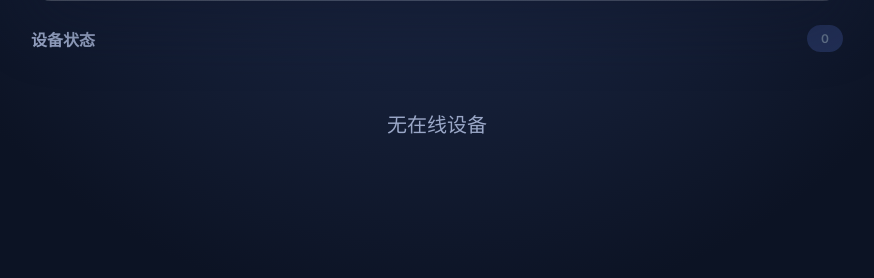
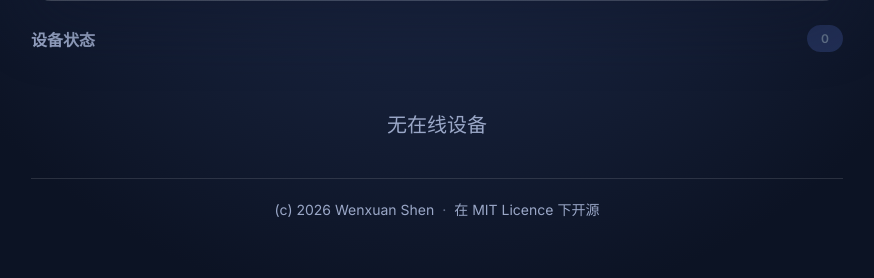
Before and after one commit to xuanxuan1231/StatusInsights, a FastAPI app: page / in a window 1280 px wide. Shown: the part 298-576 px from the top of the page, without its empty margins (203-1077 px from the left). Run offline with FastAPI, Linux system fonts and the light colour scheme; data that the repository does not hold is empty.

Commit message:
chore: 加入页脚

```diff
--- a/static/style.css
+++ b/static/style.css
@@ -160,6 +160,27 @@ h1 {
   padding: 18px 0 6px;
 }
 
+.site-footer {
+  margin-top: 32px;
+  padding-top: 20px;
+  border-top: 1px solid rgba(255, 255, 255, 0.12);
+  color: var(--muted);
+  font-size: 14px;
+  display: flex;
+  justify-content: center;
+}
+
+.footer-content {
+  display: flex;
+  align-items: center;
+  gap: 8px;
+  flex-wrap: wrap;
+}
+
+.footer-sep {
+  opacity: 0.6;
+}
+
 .device-card {
   background: linear-gradient(160deg, rgba(255, 255, 255, 0.08), rgba(255, 255, 255, 0.02));
   border: 1px solid rgba(255, 255, 255, 0.12);
--- a/templates/index.html
+++ b/templates/index.html
@@ -39,6 +39,14 @@
 
       <p class="caption empty-state" id="device-empty">无在线设备</p>
     </main>
+
+    <footer class="site-footer">
+      <div class="footer-content">
+        <span>(c) 2026 Wenxuan Shen</span>
+        <span class="footer-sep">·</span>
+        <span>在 MIT Licence 下开源</span>
+      </div>
+    </footer>
   </div>
 
   <script src="/static/app.js"></script>
```
